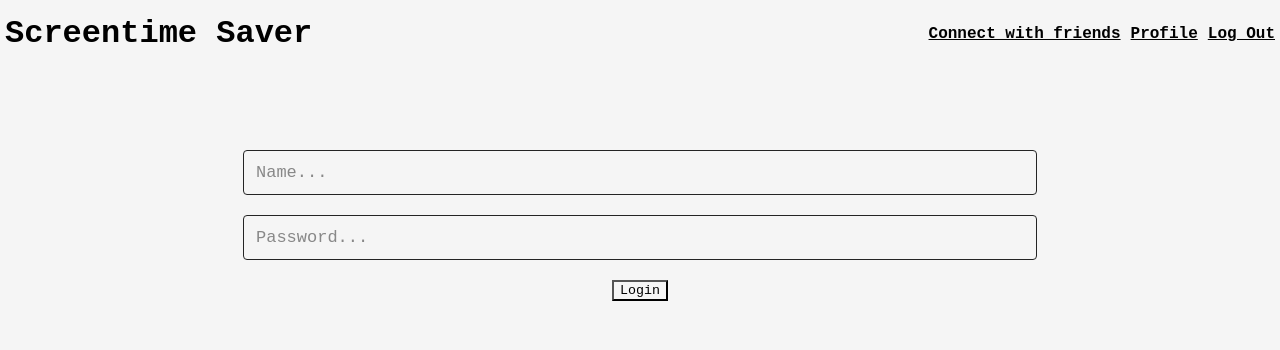
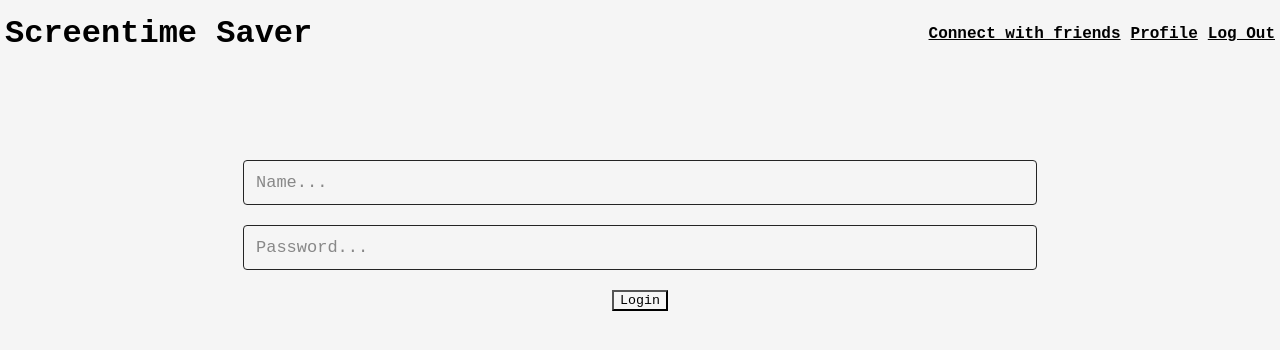
Before and after one commit to lindsayesterman/screentime-saver, a React app: page /login in a window 1280 px wide. Built offline with nearby package versions, Linux system fonts and the light colour scheme.

Commit message:
nav bar margin

```diff
--- a/src/LoginBtn/LoginBtn.css
+++ b/src/LoginBtn/LoginBtn.css
@@ -1,5 +1,5 @@
 div.container-login{
-    padding-top:130px;
+    padding-top:10px;
 }
 
 input {
--- a/src/NavBar/NavBar.css
+++ b/src/NavBar/NavBar.css
@@ -15,3 +15,7 @@ h1.title{
     float:left;
     margin-top:15px;
 }
+
+.nav-bar{
+    padding-bottom:130px;
+}
--- a/src/Profile/Profile.js
+++ b/src/Profile/Profile.js
@@ -10,7 +10,6 @@ export default class Profile extends React.Component{
     return (
       <>
         <NavBar />
-          <br/><br/><br/><br/><br/><br/><br/><br/>
           <div className="profile-info">
             <h3>Name: {this.props.name} </h3>
             <h3>Lowest Screentime Day:</h3>
```
